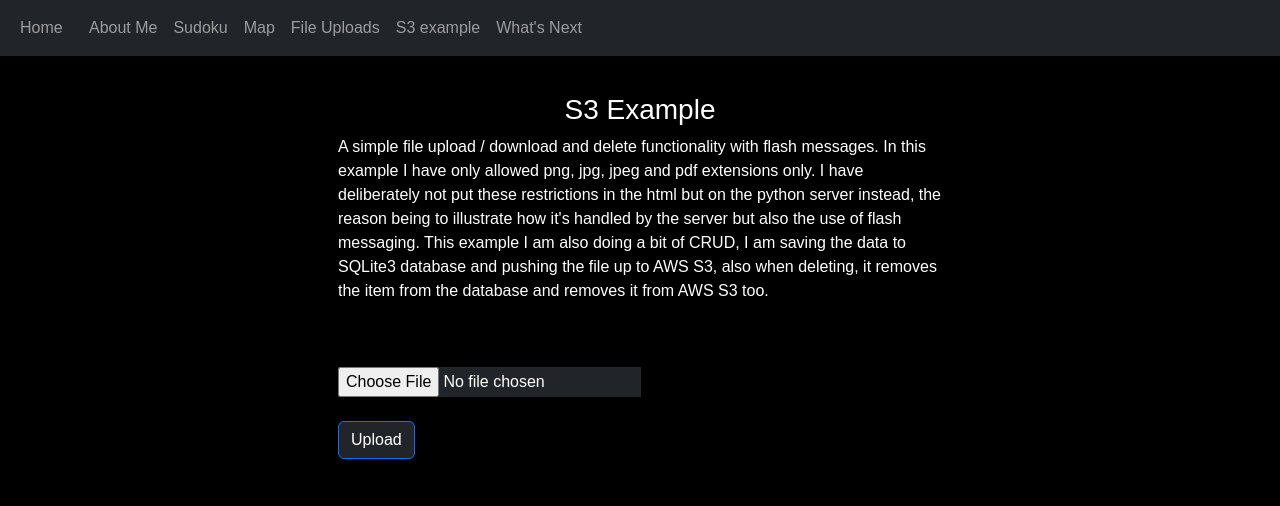
After one commit to WayneBruton/flaskPersonal, a Flask app: page /s3example in a window 1280 px wide. The commit adds this page. Shown: the top 506 px of the page. Run offline with Flask 3, Linux system fonts and the light colour scheme; data that the repository does not hold is empty; parts of the project's set-up code (start-up, migrations or seed data) failed here and were passed over; some libraries are stand-ins or nearby versions.

Commit message:
2023/08/17C

````diff
--- a/requirements.txt
+++ b/requirements.txt
@@ -1,3 +1,4 @@
+boto3
 Flask
 Flask-Login
 Flask-SQLAlchemy
--- a/website/__init__.py
+++ b/website/__init__.py
@@ -13,7 +13,6 @@ load_dotenv()
 
 DB_NAME = os.getenv("DB_NAME")
 SECRET_KEY = os.getenv("SECRET_KEY")
-
 
 
 def create_app():
@@ -49,7 +48,7 @@ def create_app():
 
 
 def create_database(app):
-    if not path.exists("website/" + DB_NAME):
+    if not path.exists("instance/" + DB_NAME):
         with app.app_context():
             db.create_all()
         print("Created Database!")
--- a/website/templates/base.html
+++ b/website/templates/base.html
@@ -26,7 +26,9 @@
 				<a class="nav-item nav-link" id="sudoku" href="/sudoku">Sudoku</a>
 				<a class="nav-item nav-link" id="map" href="/map">Map</a>
 				<a class="nav-item nav-link" id="uploads" href="/uploads">File Uploads</a>
+				<a class="nav-item nav-link" id="s3example" href="/s3example">S3 example</a>
 				<a class="nav-item nav-link" id="nextup" href="/nextup">What's Next</a>
+
 
 			</div>
 		</div>
--- /dev/null
+++ b/website/templates/s3example.html
@@ -0,0 +1,50 @@
+{% extends "base.html" %}
+
+{% block title %}About{% endblock %}
+
+{% block content %}
+<div class="container-fluid" style="margin-top: 45px;">
+	<div class="row">
+		<div class="col-md-3"></div>
+
+
+		<div class="col-md-6">
+
+			<br><br>
+			<h3 class="text-center" style="color: white">S3 Example</h3>
+			<p style="color: white;">A simple file upload / download and delete functionality with flash messages.
+				In this example I have only allowed png, jpg, jpeg and pdf extensions only.
+				I have deliberately not put these restrictions in the html but on the python server instead,
+				the reason being to illustrate how it's handled by the server but also the use of flash messaging.
+			This example I am also doing a bit of CRUD, I am saving the data to SQLite3 database and pushing the file
+				up to AWS S3, also when deleting, it removes the item from the database and removes it from AWS S3 too.</p>
+			<br><br>
+			<form method="POST" enctype="multipart/form-data">
+				<input class="text-bg-dark" type="file" name="file" id="file"><br><br>
+				<button type="submit" class="btn btn-primary text-bg-dark">Upload</button>
+			</form>
+			<br><br>
+			{% for file in files %}
+			<div class="card">
+				<div class="card-body">
+					<h5 class="card-title">New Name:{{ file.fileName }}</h5>
+					<h6 class="card-title">Old Name:{{ file.original_fileName }}</h6>
+					<h6 class="card-title">Region:{{ file.region }}</h6>
+					<h6 class="card-title">Bucket:{{ file.bucket }}</h6>
+
+					<div style="display:flex; justify-content: space-around;">
+
+					<a href="https://{{ file.bucket }}.s3.{{ file.region }}.amazonaws.com/{{ file.fileName }}" class="btn btn-primary" target="_blank">Download</a>
+					<a href="{{ url_for('views.delete_file', id=file.id, filename=file.fileName) }}" class="btn btn-danger">Delete</a>
+				</div>
+			</div>
+			<br>
+			{% endfor %}
+
+
+		</div>
+		<div class="col-md-3"></div>
+	</div>
+</div>
+{% endblock %}
+```
--- a/website/views.py
+++ b/website/views.py
@@ -5,12 +5,23 @@ from flask import (Blueprint, render_template, request, jsonify, render_template
                    redirect, send_file, flash)
 from werkzeug.utils import secure_filename
 from datetime import datetime
+from . import db
+from .models import File
+import boto3
+import uuid
+
+from dotenv import load_dotenv
+
+load_dotenv()
 
 views = Blueprint("views", __name__)
 
 ALLOWED_EXTENSIONS = set(['png', 'jpg', 'jpeg', 'pdf'])
 
+bucket_name = "eccentrictoadperfectstaffbucket"
 
+
+# https://eccentrictoadperfectstaffbucket.s3.eu-west-2.amazonaws.com/
 def allowed_file(filename):
     return '.' in filename and filename.rsplit('.', 1)[1].lower() in ALLOWED_EXTENSIONS
 
@@ -119,6 +130,7 @@ def map():
                         <a class="nav-item nav-link" id="sudoku" href="/sudoku">Sudoku</a>
                         <a class="nav-item nav-link" id="sudoku" href="/map">Map</a>
                         <a class="nav-item nav-link" id="uploads" href="/uploads">File Uploads</a>
+                        <a class="nav-item nav-link" id="s3example" href="/s3example">S3 example</a>
                         <a class="nav-item nav-link" id="nextup" href="/nextup">What's Next</a>
 			        </div>
 		        </div>
@@ -237,3 +249,59 @@ def solve(grid):
 @views.route("/nextup")
 def nextup():
     return render_template("nextup.html")
+
+
+@views.route("/s3example", methods=["GET", "POST"])
+def s3example():
+    if request.method == "POST":
+        uploaded_file = request.files["file"]
+        if not allowed_file(uploaded_file.filename):
+            flash("This type of file is not allowed", category="error")
+            return redirect(request.url)
+        new_fileName = uuid.uuid4().hex + '.' + uploaded_file.filename.rsplit('.', 1)[1].lower()
+        AWS_ACCESS_KEY_ID = os.getenv("AWS_ACCESS_KEY_ID")
+        AWS_SECRET_ACCESS_KEY = os.getenv("AWS_SECRET_ACCESS_KEY")
+        s3 = boto3.client(
+            "s3",
+            aws_access_key_id=AWS_ACCESS_KEY_ID,
+            aws_secret_access_key=AWS_SECRET_ACCESS_KEY
+        )
+
+        s3.upload_fileobj(
+            uploaded_file,
+            bucket_name,
+            new_fileName,
+            ExtraArgs={
+                "ACL": "public-read",
+                "ContentType": uploaded_file.content_type
+            }
+        )
+        region = "eu-central-1"
+        file = File(original_fileName=uploaded_file.filename, fileName=new_fileName, bucket=bucket_name, region=region)
+        db.session.add(file)
+        db.session.commit()
+        return redirect(url_for("views.s3example"))
+
+    files = File.query.all()
+    # for file in files:
+    #     print(file.fileName)
+
+    return render_template("s3example.html", files=files)
+
+
+@views.route("/delete_file/<id>/<filename>")
+def delete_file(id, filename):
+    print("filename", filename)
+    print("id", id)
+    AWS_ACCESS_KEY_ID = os.getenv("AWS_ACCESS_KEY_ID")
+    AWS_SECRET_ACCESS_KEY = os.getenv("AWS_SECRET_ACCESS_KEY")
+    s3 = boto3.client(
+        "s3",
+        aws_access_key_id=AWS_ACCESS_KEY_ID,
+        aws_secret_access_key=AWS_SECRET_ACCESS_KEY
+    )
+    s3.delete_object(Bucket=bucket_name, Key=filename)
+    file = File.query.get(id)
+    db.session.delete(file)
+    db.session.commit()
+    return redirect(url_for("views.s3example"))
````
Also changed, not shown: website/models.py (+8 -0 lines), website/templates/nextup.html (+4 -3 lines), instance/eccentric.db.
